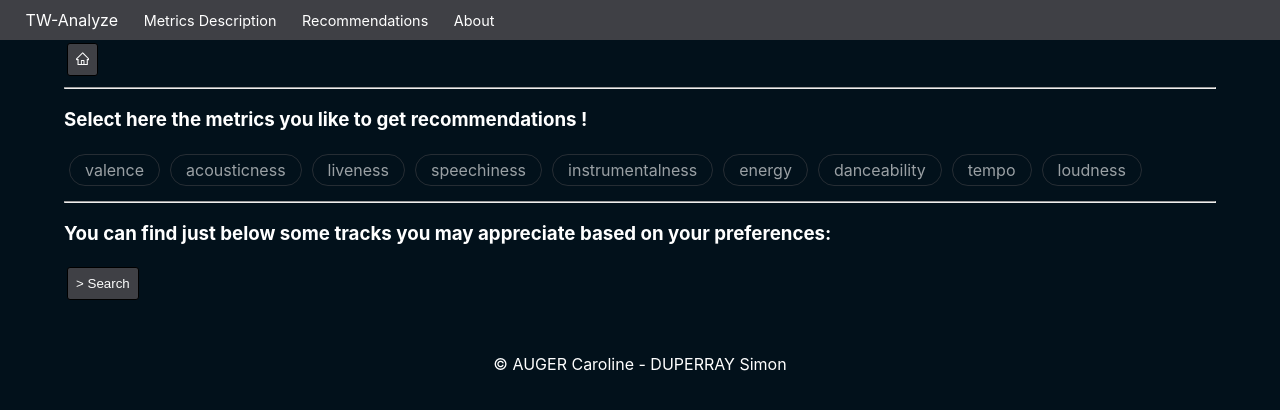
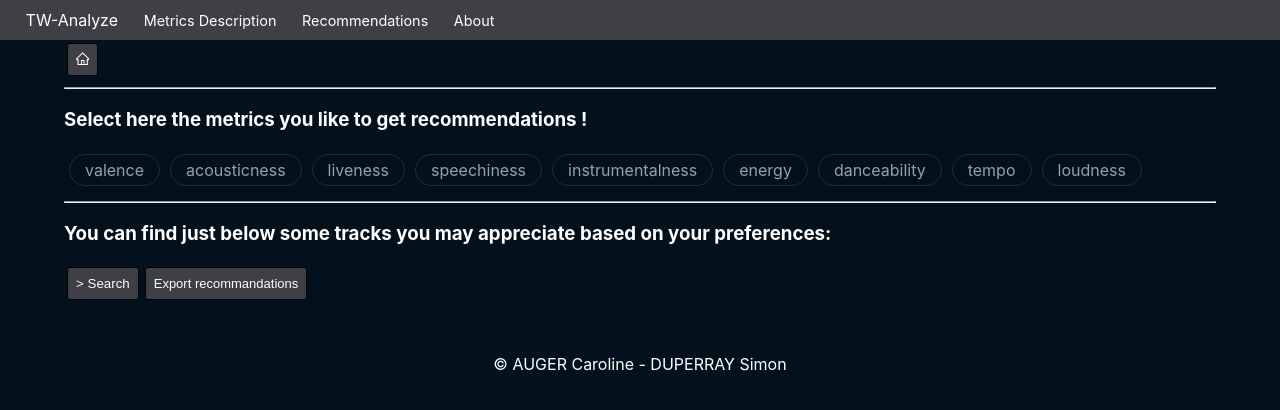
Before and after one commit to SimonDuperray/ESEO-NextAppSpotify, a Next.js app: page /recommendations in a window 1280 px wide. Shown: the top 410 px of the page. Built offline with nearby package versions, Linux system fonts and the light colour scheme.

Commit message:
:sparkles: export recommendations into txt file

```diff
--- a/pages/recommendations.js
+++ b/pages/recommendations.js
@@ -68,7 +68,13 @@ const Recommendations = () => {
                 removedDuplicates.push(element);
             }
         });
+        let stringifiedTracks = JSON.stringify(removedDuplicates);
         setFilteredTracks(removedDuplicates);
+        const blob = new Blob([stringifiedTracks], { type: "text/plain" });
+        const url = URL.createObjectURL(blob);
+        const link = document.getElementById("export-button");
+        link.download = "recommended-tracks.txt";
+        link.href = url;
 
         // refresh active class on un-picked selected metrics card
         for(let k=0; k<outMetrics.length; k++) {
@@ -123,6 +129,11 @@ const Recommendations = () => {
                 >
                     { searchButtonLabel }
                 </button>
+                <button className="custom-button">
+                    <a id="export-button">
+                        Export recommandations
+                    </a>
+                </button>
                 <h4 id="metrics-tag"></h4>
                 <div className="simple-track-cards-container">
                     {
--- a/styles/globals.css
+++ b/styles/globals.css
@@ -262,6 +262,10 @@ div.recommendation-metric-card > p {
   margin: 5px;
 }
 
+a#export-button {
+  font-size: 13px;
+}
+
 /* SIMPLE TRACK CARD */
 div.simple-track-cards-container {
   display: flex;
```
